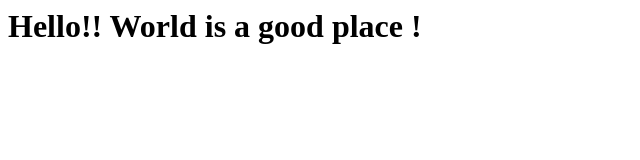
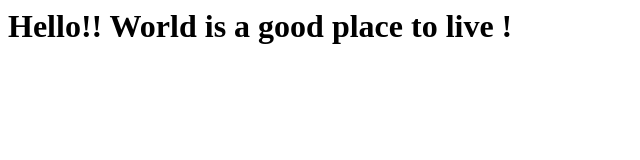
Before and after one commit to rohit-raj/example, a website: page views/index.html in a window 1280 px wide. Shown: the whole page, without its empty margins (0-640 px from the left). Drawn offline with nearby package versions, Linux system fonts and the light colour scheme.

Commit message:
Master: fourth commit

```diff
--- a/views/index.html
+++ b/views/index.html
@@ -9,6 +9,6 @@
 </script>
 </head>
 <body>
-<h1> Hello!!  World is a good place ! </h1>
+<h1> Hello!!  World is a good place to live ! </h1>
 </body>
 </html>
```
